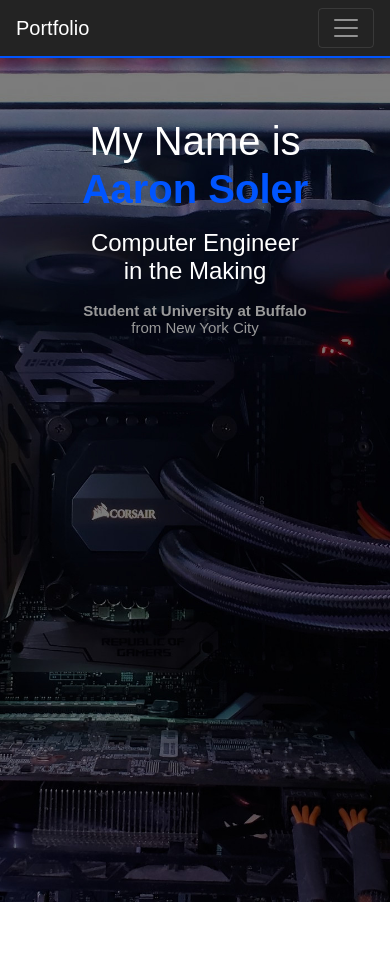
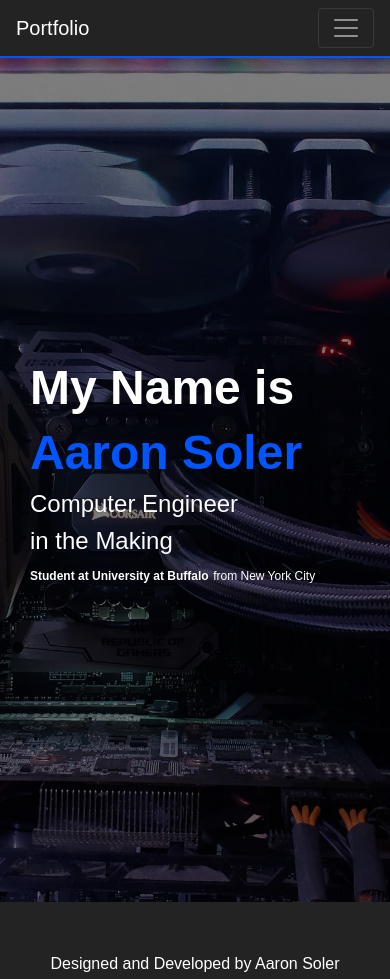
Before and after one commit to UHabit/website, a plain HTML site: page index.html in a window 390 px wide. Before the commit the page ends 902 px from the top, so only its background shows below. Drawn offline with nearby package versions, Linux system fonts and the light colour scheme.

Commit message:
redone landing section and cleaned up code

```diff
--- /dev/null
+++ b/copy.css
@@ -0,0 +1,95 @@
+/* Global */
+
+body {
+    font: normal 15px sans-serif;
+}
+
+@media screen and (max-width: 703px) {
+    .responsive-title > h1,h4,p {
+        display: block;
+        margin-bottom: 0;
+    }
+
+    #title-1{
+        margin-bottom: 16px;
+    }
+}
+
+@media screen and (min-width: 704px) {
+    .responsive-title > h1,h4,p {
+        display: inline;
+    }
+
+    #title-1 > h1{
+        font-size: 4em;
+    }
+
+    #title-2 > h4{
+        font-size: 2em;
+    }
+
+    #title-3 > p{
+        font-size: 1em;
+    }
+}
+
+#title-3{
+    margin-top: 16px;
+}
+
+/* Text */
+
+.white-text{
+    color: #fff;
+}
+
+.grey-text{
+    color: #999;
+}
+
+.blue-text{
+    color: #05f;
+}
+
+.bold-text{
+    font-weight: bold;
+}
+
+/* Web Sections */
+
+#main{
+    position: relative;
+    top: 0;
+}
+
+#landing{
+    background-image: url(images/backgrounds/background.jpg);
+    background-position: center;
+    background-size: cover;
+    height: 100vh;
+    padding-top: 15%;
+}
+
+#about{
+
+}
+
+#projects{
+
+}
+
+#highlights{
+
+}
+
+#skills{
+
+}
+
+#software{
+
+}
+
+#contact{
+
+}
--- a/index.html
+++ b/index.html
@@ -10,6 +10,7 @@
 
         <!-- Custom CSS -->
         <link rel="stylesheet" href="main.css">
+
         <title>Aaron Soler</title>
 
     </head>
@@ -44,41 +45,30 @@
                 </div>
             </nav>
         </header>
-        <main id="main">
-            <div class="container-fluid" id="landing">
-                <div class="row">
-                    <div class="col-sm-12 white-text align-middle">
-                        <div id="title-1" class="responsive-title text-center">
-                            <h1 class="bolt-text">My Name is </h1>
-                            <h1 class="blue-text bold-text">Aaron Soler</h1>
-                        </div>
-                        <div id="title-2" class="responsive-title text-center">
-                            <h4>Computer Engineer</h4>
-                            <h4>in the Making</h4>
-                        </div>
-                        <div id="title-3" class="responsive-title text-center">
-                            <p class="bold-text grey-text">Student at University at Buffalo</p>
-                            <p class="grey-text">from New York City</p>
-                        </div>
-                    </div>
-
+        <main role="main">
+            <div id="landing" class="container-fluid d-flex flex-column justify-content-center align-items-center white-text">
+                <div class="container responsive-title">
+                    <h1 class="display-1 bold-text">My Name is </h1>
+                    <h1 class="display-1 bold-text blue-text">Aaron Soler</h1>
                 </div>
-                <div class="row">
-                    <div class="col-sm-4">
-
-                    </div>
-                    <div class="col-sm-4"></div>
-                    <div class="col-sm-4"></div>
+                <div class="container responsive-title">
+                    <h4 class="display-4">Computer Engineer</h4>
+                    <h4 class="display-4">in the Making</h4>
+                </div>
+                <div class="container responsive-title">
+                    <p class="display-5 bold-text">Student at University at Buffalo</p>
+                    <p class="display-5">from New York City</p>
                 </div>
             </div>
-            <div class="container" id="about"></div>
-            <div class="container" id="projects"></div>
-            <div class="container" id="highlights"></div>
-            <div class="container" id="skills"></div>
-            <div class="container" id="software"></div>
-            <div class="container" id="contact"></div>
+            <div id="about" class="container-fluid"></div>
+            <div id="projects" class="container-fluid"></div>
+            <div id="highlights" class="container-fluid"></div>
+            <div id="skills" class="container-fluid"></div>
+            <div id="software" class="container-fluid"></div>
+            <div id="contact" class="container-fluid"></div>
         </main>
-        <footer>
+        <footer class="d-flex justify-content-center align-items-center">
+            <p>Designed and Developed by Aaron Soler</p>
         </footer>
         <!-- Optional JavaScript -->
         <!-- jQuery first, then Popper.js, then Bootstrap JS -->
--- a/main.css
+++ b/main.css
@@ -1,50 +1,35 @@
-/* Global */
+/* global */
 
-body {
-    font: normal 15px sans-serif;
+body *{
+    font-family: sans-serif;
 }
 
-@media screen and (max-width: 703px) {
+@media screen and (max-width: 1199px) {
     .responsive-title > h1,h4,p {
-        display: block;
-        margin-bottom: 0;
+        display: inline-block;
     }
 
-    #title-1{
-        margin-bottom: 16px;
+    .responsive-title > h1 {
+        font-size: 3em;
+    }
+
+    .responsive-title > h4 {
+        font-size: 1.5em;
+    }
+
+    .responsive-title > p {
+        font-size: .75em;
     }
 }
 
-@media screen and (min-width: 704px) {
+@media screen and (min-width: 1200px) {
     .responsive-title > h1,h4,p {
         display: inline;
     }
-
-    #title-1 > h1{
-        font-size: 4em;
-    }
-
-    #title-2 > h4{
-        font-size: 2em;
-    }
-
-    #title-3 > p{
-        font-size: 1em;
-    }
 }
-
-#title-3{
-    margin-top: 16px;
-}
-
-/* Text */
 
 .white-text{
     color: #fff;
-}
-
-.grey-text{
-    color: #999;
 }
 
 .blue-text{
@@ -55,41 +40,18 @@ body {
     font-weight: bold;
 }
 
-/* Web Sections */
+main{
 
-#main{
-    position: relative;
-    top: 0;
 }
 
 #landing{
-    background-image: url(images/backgrounds/background.jpg);
-    background-position: center;
+    background: url(images/backgrounds/background.jpg) no-repeat center center;
     background-size: cover;
     height: 100vh;
-    padding-top: 15%;
 }
 
-#about{
-
+footer{
+    background-color: #232323;
+    color: #fff;
+    padding: 50px 0 50px 0;
 }
-
-#projects{
-
-}
-
-#highlights{
-
-}
-
-#skills{
-
-}
-
-#software{
-
-}
-
-#contact{
-
-}
```
Also changed, not shown: copy.html (added, +32 -0 lines), test.html (added, +30 -0 lines).
